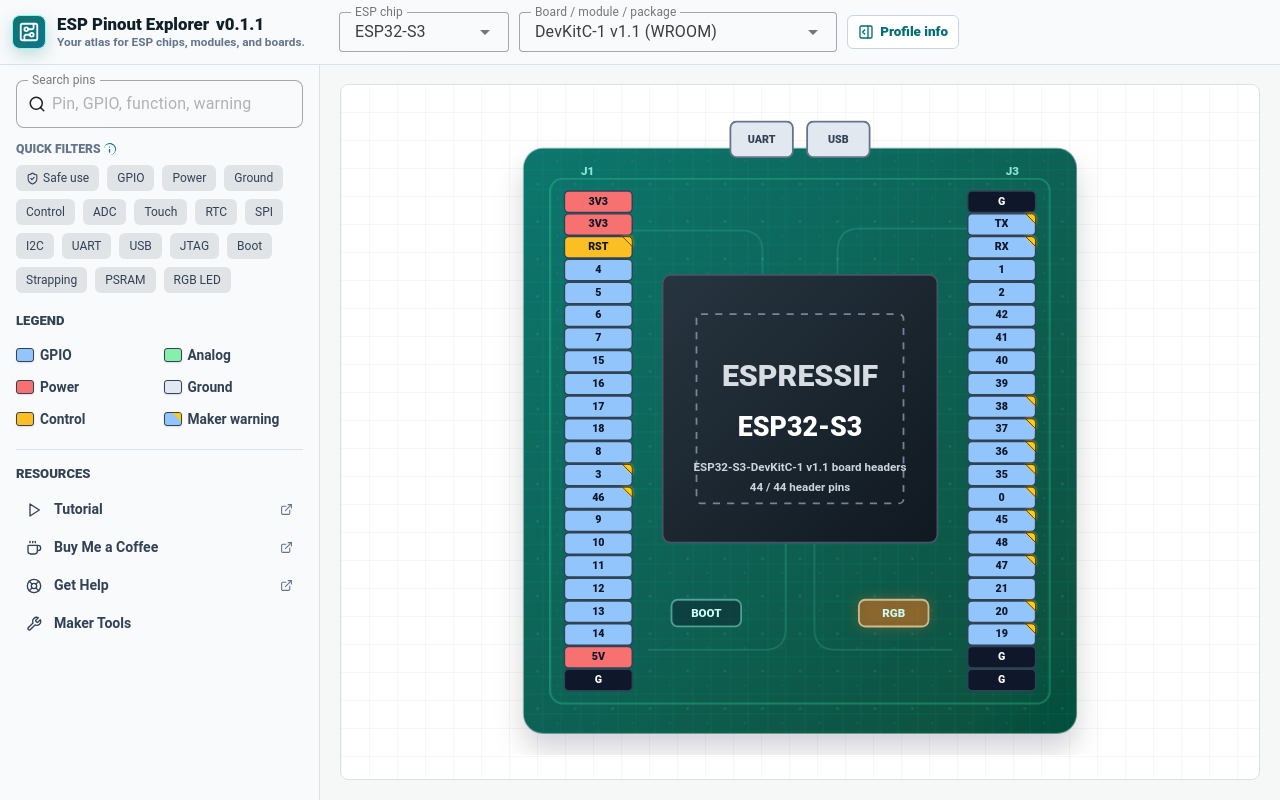
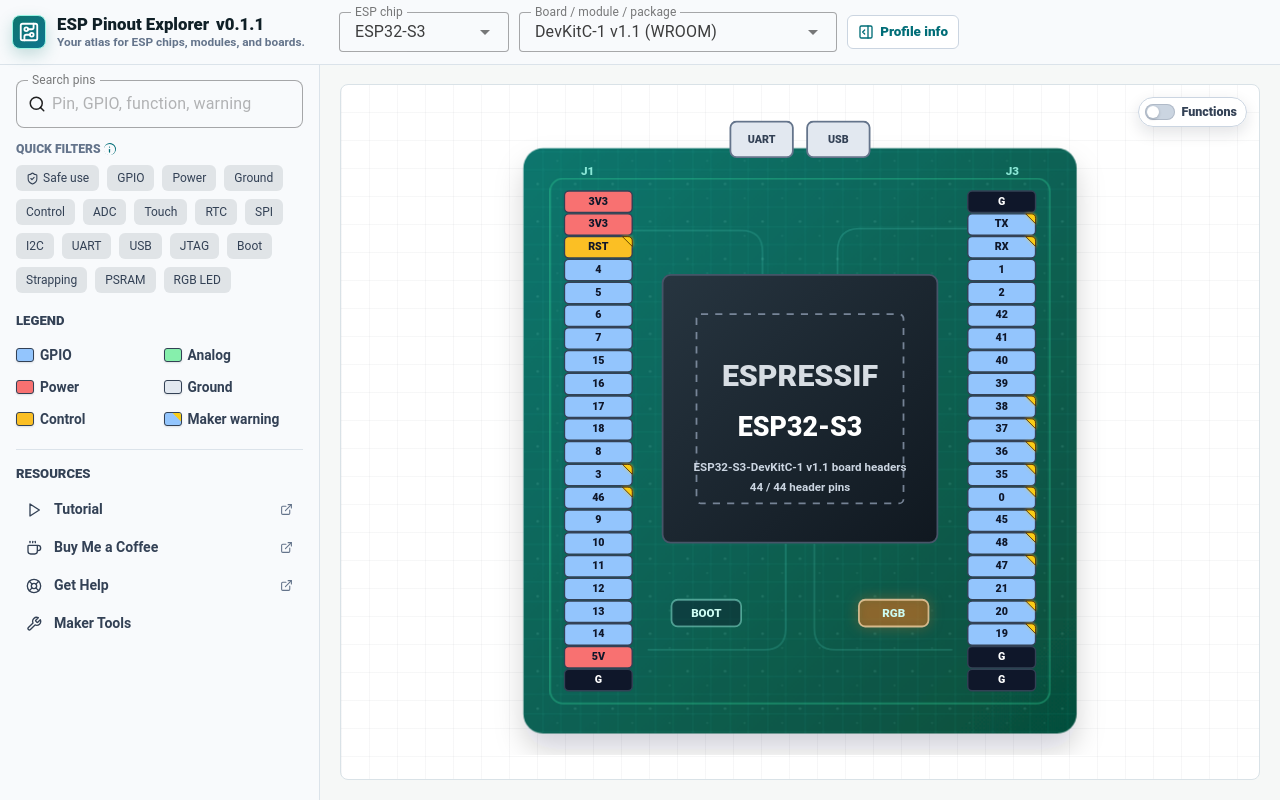
Before and after one commit to thelastoutpostworkshop/esp-pinout-explorer, a Vue app: page / in a window 1280 px wide. Built offline with nearby package versions, Linux system fonts and the light colour scheme; a small style sheet from the web is missing.

Commit message:
Add board pin function label toggle

```diff
--- a/src/components/BoardSvg.vue
+++ b/src/components/BoardSvg.vue
@@ -132,17 +132,18 @@
         />
         <text
           class="board-pin__label connector-board__pin-label"
+          :class="{ 'connector-board__pin-label--functions': showMainFunctions }"
           :x="connectorPinGeometry(pin).label.x"
           :y="connectorPinGeometry(pin).label.y"
           text-anchor="middle"
           dominant-baseline="middle"
         >
-          {{ boardPinDisplayLabel(pin) }}
+          {{ connectorPinDisplayLabel(pin) }}
         </text>
       </g>
     </svg>
 
-    <svg v-else class="board-svg" viewBox="128 8 684 724" xmlns="http://www.w3.org/2000/svg">
+    <svg v-else class="board-svg" :viewBox="dualHeaderViewBox" xmlns="http://www.w3.org/2000/svg">
       <defs>
         <linearGradient id="boardBody" x1="0" x2="1" y1="0" y2="1">
           <stop offset="0" stop-color="#0f766e" />
@@ -258,6 +259,35 @@
           {{ boardPinDisplayLabel(pin) }}
         </text>
       </g>
+
+      <g v-if="showMainFunctions" class="board-function-labels" aria-hidden="true">
+        <g
+          v-for="pin in functionLabelPins"
+          :key="`${pin.id}-functions`"
+          class="board-function-label"
+          :class="[
+            `board-function-label--${pin.type}`,
+            `board-function-label--${pin.position.side === 'right' ? 'right' : 'left'}`,
+          ]"
+        >
+          <line
+            class="board-function-label__leader"
+            :x1="functionLabelGeometry(pin).line.x1"
+            :x2="functionLabelGeometry(pin).line.x2"
+            :y1="functionLabelGeometry(pin).line.y"
+            :y2="functionLabelGeometry(pin).line.y"
+          />
+          <text
+            class="board-function-label__text"
+            :x="functionLabelGeometry(pin).text.x"
+            :y="functionLabelGeometry(pin).text.y"
+            :text-anchor="functionLabelGeometry(pin).text.anchor"
+            dominant-baseline="middle"
+          >
+            {{ boardPinFunctionLabel(pin, 4) }}
+          </text>
+        </g>
+      </g>
     </svg>
   </div>
 </template>
@@ -278,6 +308,7 @@
   hasFilter: boolean;
   boardLayout?: BoardLayout;
   boardArtwork?: BoardArtwork;
+  showMainFunctions?: boolean;
 }>();
 
 const emit = defineEmits<{
@@ -290,12 +321,19 @@
 
 const isConnectorGroupLayout = computed(() => props.boardLayout === 'connector-groups');
 const isUsbBridgeArtwork = computed(() => props.boardArtwork === 'usb-bridge');
+const showMainFunctions = computed(() => props.showMainFunctions ?? false);
 const boardPinLabel = computed(() => (isConnectorGroupLayout.value ? 'connector pins' : 'header pins'));
+const functionModeLabel = computed(() => (showMainFunctions.value ? ', main functions shown' : ''));
 const ariaLabel = computed(
-  () => `${props.soc.name} ${props.packageName} board profile, ${props.filteredPinCount} of ${props.totalPinCount} ${boardPinLabel.value} shown`,
+  () =>
+    `${props.soc.name} ${props.packageName} board profile, ${props.filteredPinCount} of ${props.totalPinCount} ${boardPinLabel.value} shown${functionModeLabel.value}`,
 );
 const leftHeaderName = computed(() => headerNameForSide('left', 'J1'));
 const rightHeaderName = computed(() => headerNameForSide('right', 'J3'));
+const dualHeaderViewBox = computed(() => (showMainFunctions.value ? '0 8 940 724' : '128 8 684 724'));
+const functionLabelPins = computed(() =>
+  props.pins.filter((pin) => pin.position.side === 'left' || pin.position.side === 'right'),
+);
 
 interface PointText {
   x: number;
@@ -454,6 +492,24 @@
   };
 }
 
+function functionLabelGeometry(pin: SocPin): { line: { x1: number; x2: number; y: number }; text: PointText } {
+  const geometry = pinGeometry(pin);
+  const side = pin.position.side === 'right' ? 'right' : 'left';
+  const y = geometry.label.y;
+
+  if (side === 'right') {
+    return {
+      line: { x1: geometry.rect.x + geometry.rect.width + 4, x2: 742, y },
+      text: { x: 748, y, anchor: 'start' },
+    };
+  }
+
+  return {
+    line: { x1: 198, x2: geometry.rect.x - 4, y },
+    text: { x: 192, y, anchor: 'end' },
+  };
+}
+
 function pinClasses(pin: SocPin) {
   const selected = pin.id === props.selectedPinId;
   const matched = props.filteredPinIds.has(pin.id);
@@ -509,6 +565,31 @@
   }
 
   return label;
+}
+
+function connectorPinDisplayLabel(pin: SocPin) {
+  return showMainFunctions.value ? boardPinFunctionLabel(pin, 2) : boardPinDisplayLabel(pin);
+}
+
+function boardPinFunctionLabel(pin: SocPin, limit: number) {
+  const labels = uniqueValues((pin.mainFunctions.length ? pin.mainFunctions : [boardPinDisplayLabel(pin)]).map(compactFunctionLabel));
+  const visibleLabels = labels.slice(0, limit);
+  const hiddenCount = labels.length - visibleLabels.length;
+
+  return `${visibleLabels.join(' ')}${hiddenCount > 0 ? ` +${hiddenCount}` : ''}`;
+}
+
+function compactFunctionLabel(label: string) {
+  return label
+    .replace(/^3\.3 V power supply$/i, '3V3')
+    .replace(/^5 V power supply$/i, '5V')
+    .replace(/^ground$/i, 'GND')
+    .replace(/^reset$/i, 'RESET')
+    .replace(/\s+power supply$/i, ' PWR');
+}
+
+function uniqueValues<T>(values: T[]): T[] {
+  return [...new Set(values)];
 }
 
 function replayIntroAnimation() {
@@ -805,6 +886,47 @@
   font-size: 8.7px;
 }
 
+.connector-board__pin-label--functions {
+  font-size: 7.4px;
+}
+
+.board-function-labels {
+  pointer-events: none;
+}
+
+.board-function-label__leader {
+  stroke: rgba(15, 23, 42, 0.36);
+  stroke-linecap: round;
+  stroke-width: 1.4;
+}
+
+.board-function-label__text {
+  fill: #1d4ed8;
+  stroke: #ffffff;
+  stroke-linejoin: round;
+  stroke-width: 3.4px;
+  paint-order: stroke;
+  font-size: 9.8px;
+  font-weight: 900;
+  letter-spacing: 0;
+}
+
+.board-function-label--analog .board-function-label__text {
+  fill: #047857;
+}
+
+.board-function-label--power .board-function-label__text {
+  fill: #b91c1c;
+}
+
+.board-function-label--ground .board-function-label__text {
+  fill: #111827;
+}
+
+.board-function-label--control .board-function-label__text {
+  fill: #92400e;
+}
+
 .board-pin__warning-badge {
   fill: #facc15;
   stroke: #422006;
--- a/src/components/SocPinoutView.vue
+++ b/src/components/SocPinoutView.vue
@@ -1,6 +1,18 @@
 <template>
   <section class="soc-view" aria-label="SoC pinout">
     <section class="soc-view__stage">
+      <button
+        v-if="selectedPackage.kind === 'board'"
+        :aria-checked="showBoardFunctions"
+        aria-label="Show main functions on board pins"
+        class="soc-view__function-toggle"
+        role="switch"
+        type="button"
+        @click="toggleBoardFunctions"
+      >
+        <span class="soc-view__function-toggle-track" aria-hidden="true"></span>
+        <span>Functions</span>
+      </button>
       <ChipSvg
         v-if="selectedPackage.kind !== 'board'"
         :key="`${store.selectedSocId}-${selectedPackage.id}`"
@@ -25,6 +37,7 @@
         :package-name="selectedPackage.packageName"
         :pins="store.selectedPins"
         :selected-pin-id="store.selectedPinId"
+        :show-main-functions="showBoardFunctions"
         :soc="selectedSoc"
         :total-pin-count="store.selectedPins.length"
         @pin-click="store.selectPin"
@@ -37,7 +50,7 @@
 </template>
 
 <script setup lang="ts">
-import { computed } from 'vue';
+import { computed, ref } from 'vue';
 import BoardSvg from '@/components/BoardSvg.vue';
 import ChipSvg from '@/components/ChipSvg.vue';
 import PinInfoDrawer from '@/components/PinInfoDrawer.vue';
@@ -47,6 +60,11 @@
 const store = useSocStore();
 const selectedSoc = computed(() => store.selectedSoc);
 const selectedPackage = computed(() => store.selectedPackage);
+const showBoardFunctions = ref(false);
+
+function toggleBoardFunctions() {
+  showBoardFunctions.value = !showBoardFunctions.value;
+}
 </script>
 
 <style scoped>
@@ -60,6 +78,7 @@
 }
 
 .soc-view__stage {
+  position: relative;
   display: grid;
   place-items: center;
   min-width: 0;
@@ -74,4 +93,66 @@
   padding: clamp(10px, 2vw, 24px);
 }
 
+.soc-view__function-toggle {
+  display: inline-flex;
+  position: absolute;
+  top: 12px;
+  right: 12px;
+  z-index: 2;
+  align-items: center;
+  gap: 7px;
+  min-height: 30px;
+  border: 1px solid #cbd5e1;
+  border-radius: 999px;
+  padding: 3px 9px 3px 6px;
+  color: #334155;
+  background: rgba(255, 255, 255, 0.94);
+  box-shadow: 0 6px 16px rgba(15, 23, 42, 0.12);
+  font-family: inherit;
+  font-size: 0.78rem;
+  font-weight: 850;
+  line-height: 1;
+  cursor: pointer;
+}
+
+.soc-view__function-toggle-track {
+  display: inline-block;
+  position: relative;
+  width: 30px;
+  height: 16px;
+  border-radius: 999px;
+  background: #cbd5e1;
+  box-shadow: inset 0 0 0 1px rgba(51, 65, 85, 0.18);
+}
+
+.soc-view__function-toggle-track::after {
+  content: '';
+  position: absolute;
+  top: 2px;
+  left: 2px;
+  width: 12px;
+  height: 12px;
+  border-radius: 999px;
+  background: #ffffff;
+  box-shadow: 0 1px 3px rgba(15, 23, 42, 0.25);
+  transition:
+    transform 160ms ease,
+    background 160ms ease;
+}
+
+.soc-view__function-toggle[aria-checked='true'] .soc-view__function-toggle-track {
+  background: #006d77;
+}
+
+.soc-view__function-toggle[aria-checked='true'] .soc-view__function-toggle-track::after {
+  transform: translateX(14px);
+}
+
+.soc-view__function-toggle:focus-visible {
+  border-color: #0e7490;
+  box-shadow:
+    0 0 0 3px rgba(14, 116, 144, 0.16),
+    0 6px 16px rgba(15, 23, 42, 0.12);
+}
+
 </style>
```
Also changed, not shown: 1 other file (tests, documents, lock files or other folders).
